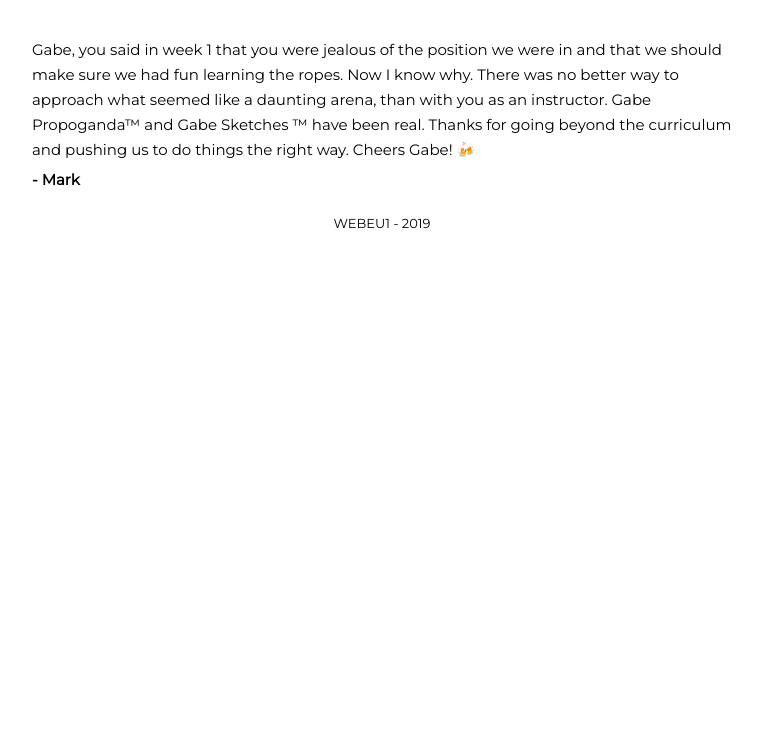
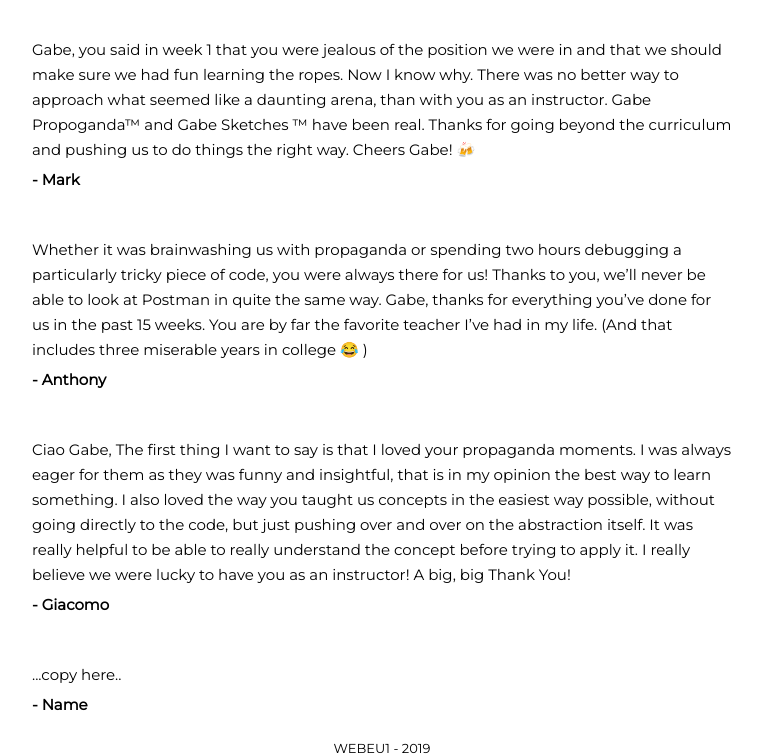
Before and after one commit to Pav0l/thank_you, a website: page public/index.html in a window 1280 px wide. Shown: the part 743-1499 px from the top of the page, without its empty margins (258-1020 px from the left). Before the commit the page ends 974 px from the top, so only its background shows below. Drawn offline with Linux system fonts and the light colour scheme.

Commit message:
Add more messages

```diff
--- a/public/index.html
+++ b/public/index.html
@@ -4,12 +4,13 @@
     <meta charset="UTF-8" />
     <meta name="viewport" content="width=device-width, initial-scale=1.0" />
     <meta http-equiv="X-UA-Compatible" content="ie=edge" />
+    <link rel="icon" type="image/png" href="./icon.png" />
     <link
       href="https://fonts.googleapis.com/css?family=Montserrat"
       rel="stylesheet"
     />
     <link href="css/index.css" rel="stylesheet" />
-    <title>Thank you Gabe!</title>
+    <title>Thanks Gabe!</title>
   </head>
   <body class="container">
     <header>
@@ -62,6 +63,36 @@
         </p>
         <div class="msg-name">- Mark</div>
       </div>
+      <div class="msg">
+        <p class="msg-text">
+          Whether it was brainwashing us with propaganda or spending two hours
+          debugging a particularly tricky piece of code, you were always there
+          for us! Thanks to you, we’ll never be able to look at Postman in quite
+          the same way. Gabe, thanks for everything you’ve done for us in the
+          past 15 weeks. You are by far the favorite teacher I’ve had in my
+          life. (And that includes three miserable years in college 😂 )
+        </p>
+        <div class="msg-name">- Anthony</div>
+      </div>
+      <div class="msg">
+        <p class="msg-text">
+          Ciao Gabe, The first thing I want to say is that I loved your
+          propaganda moments. I was always eager for them as they was funny and
+          insightful, that is in my opinion the best way to learn something. I
+          also loved the way you taught us concepts in the easiest way possible,
+          without going directly to the code, but just pushing over and over on
+          the abstraction itself. It was really helpful to be able to really
+          understand the concept before trying to apply it. I really believe we
+          were lucky to have you as an instructor! A big, big Thank You!
+        </p>
+        <div class="msg-name">- Giacomo</div>
+      </div>
+      <div class="msg">
+        <p class="msg-text">
+          ...copy here..
+        </p>
+        <div class="msg-name">- Name</div>
+      </div>
     </section>
 
     <footer>
```
